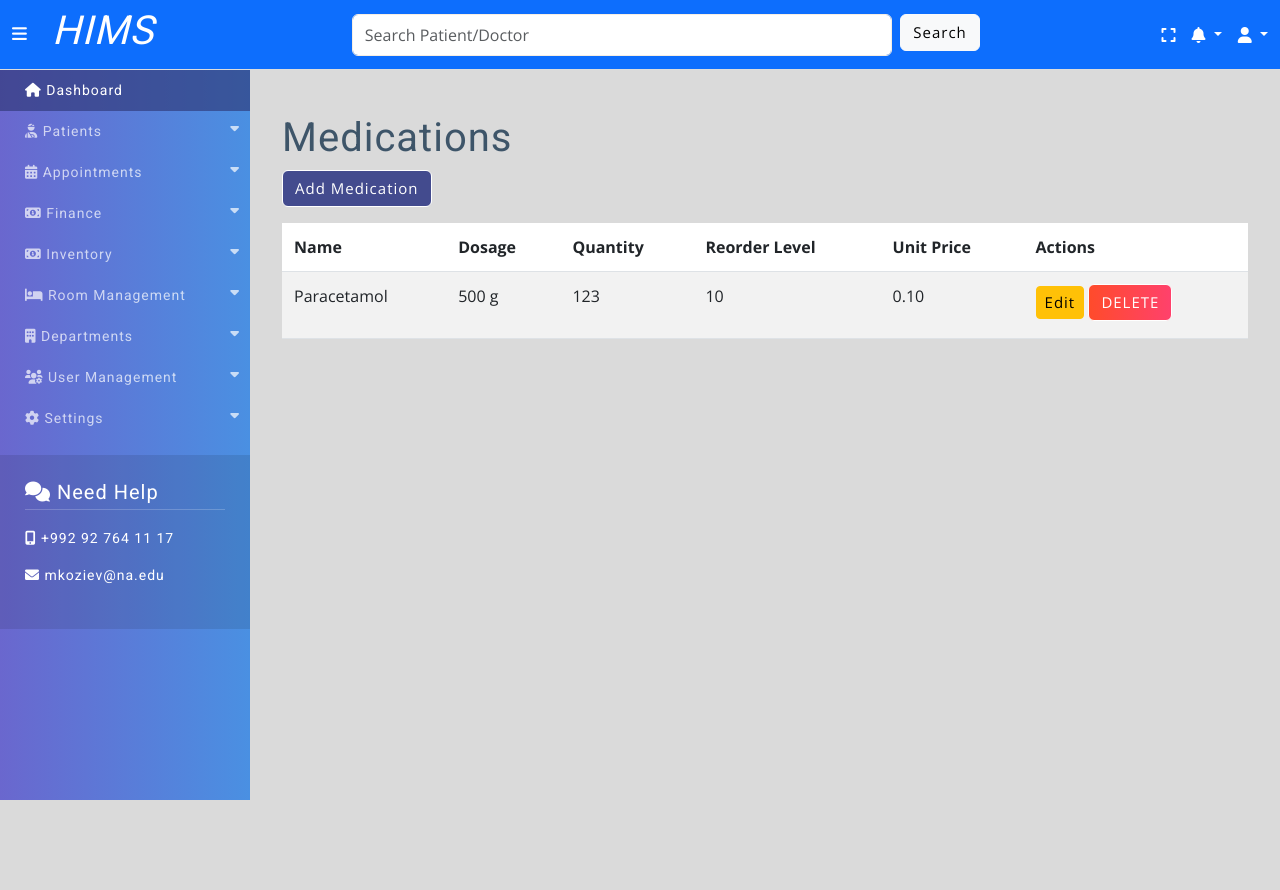
After one commit to irshod/HIMS, a Django app: page /inventory/medications/ in a window 1280 px wide. The commit adds this page. Run offline with Django 5.2, Linux system fonts and the light colour scheme; data comes from the database, SQL or seed files in the repository; some libraries are stand-ins or nearby versions.

Commit message:
Added Inventory App

```diff
--- a/HIMS/urls.py
+++ b/HIMS/urls.py
@@ -8,4 +8,5 @@ urlpatterns = [
     path('patient/', include('patient.urls')),
     path('appointments/', include('appointments.urls')),
     path('finance/', include('finance.urls')),
+    path('inventory/', include('inventory.urls')),
 ]
--- a/inventory/models.py
+++ b/inventory/models.py
@@ -2,18 +2,26 @@ from django.db import models
 
 class Medication(models.Model):
     name = models.CharField(max_length=255)
-    dosage = models.CharField(max_length=100, blank=True, null=True)  # E.g., 500mg
-    price_per_unit = models.DecimalField(max_digits=10, decimal_places=2)
-    stock = models.PositiveIntegerField()
+    dosage = models.CharField(max_length=50, null=True, blank=True)  # E.g., "500mg"
+    quantity = models.PositiveIntegerField(default=0)
+    reorder_level = models.PositiveIntegerField(default=10)  # Low-stock threshold
+    unit_price = models.DecimalField(max_digits=10, decimal_places=2, null=True, blank=True)
 
     def __str__(self):
         return f"{self.name} ({self.dosage})"
 
+    def is_low_stock(self):
+        return self.quantity <= self.reorder_level
+
 
 class Consumable(models.Model):
     name = models.CharField(max_length=255)
-    price_per_unit = models.DecimalField(max_digits=10, decimal_places=2)
-    stock = models.PositiveIntegerField()
+    quantity = models.PositiveIntegerField(default=0)
+    reorder_level = models.PositiveIntegerField(default=10)  # Low-stock threshold
+    unit_price = models.DecimalField(max_digits=10, decimal_places=2, null=True, blank=True)
 
     def __str__(self):
         return self.name
+
+    def is_low_stock(self):
+        return self.quantity <= self.reorder_level
--- /dev/null
+++ b/inventory/templates/inventory/medication_list.html
@@ -0,0 +1,38 @@
+{% extends 'main/base.html' %}
+{% load static %}
+
+{% block content %}
+  <div class="container mt-4">
+    <h1>Medications</h1>
+    <a href="{% url 'medication_add' %}" class="btn btn-primary mb-3">Add Medication</a>
+    <table class="table table-striped">
+      <thead>
+        <tr>
+          <th>Name</th>
+          <th>Dosage</th>
+          <th>Quantity</th>
+          <th>Reorder Level</th>
+          <th>Unit Price</th>
+          <th>Actions</th>
+        </tr>
+      </thead>
+      <tbody>
+        {% for medication in medications %}
+          <tr class="{% if medication.is_low_stock %}table-danger{% endif %}">
+            <td>{{ medication.name }}</td>
+            <td>{{ medication.dosage }}</td>
+            <td>{{ medication.quantity }}</td>
+            <td>{{ medication.reorder_level }}</td>
+            <td>{{ medication.unit_price|default:'-' }}</td>
+            <td>
+              <a href="{% url 'medication_update' medication.id %}" class="btn btn-warning btn-sm">Edit</a>
+
+              <button type="button" class="btn btn-danger btn-delete" data-item-name="{{ medication.name }}" data-url="{% url 'medication_delete' medication.id %}" data-bs-toggle="modal" data-bs-target="#deleteModal"><span class="ti-trash"></span> DELETE</button>
+
+            </td>
+          </tr>
+        {% endfor %}
+      </tbody>
+    </table>
+  </div>
+{% endblock %}
--- a/inventory/urls.py
+++ b/inventory/urls.py
@@ -2,6 +2,16 @@ from django.urls import path
 from . import views
 
 urlpatterns = [
+    # Medication URLs
     path('medications/', views.medication_list, name='medication_list'),
+    path('medications/add/', views.medication_add, name='medication_add'),
+    path('medications/<int:pk>/edit/', views.medication_edit, name='medication_update'),
+    path('medications/<int:pk>/delete/', views.medication_delete, name='medication_delete'),
+
+
+    # Consumable URLs
     path('consumables/', views.consumable_list, name='consumable_list'),
+    path('consumables/add/', views.consumable_add, name='consumable_add'),
+    path('consumables/<int:pk>/edit/', views.consumable_edit, name='consumable_update'),
+    path('consumables/<int:pk>/delete/', views.consumable_delete, name='consumable_delete'),
 ]
--- a/inventory/views.py
+++ b/inventory/views.py
@@ -1,3 +1,81 @@
-from django.shortcuts import render
+from django.shortcuts import render, get_object_or_404, redirect
+from django.contrib.auth.decorators import login_required
+from django.contrib import messages
+from .models import Medication, Consumable
+from .forms import MedicationForm, ConsumableForm
+from django.http import JsonResponse
+# Medication Views
+def medication_list(request):
+    medications = Medication.objects.all()
+    return render(request, 'inventory/medication_list.html', {'medications': medications})
 
-# Create your views here.
+def medication_add(request):
+    if request.method == 'POST':
+        form = MedicationForm(request.POST)
+        if form.is_valid():
+            form.save()
+            messages.success(request, "Medication added successfully!")
+            return redirect('medication_list')
+    else:
+        form = MedicationForm()
+    return render(request, 'inventory/medication_form.html', {'form': form})
+
+def medication_edit(request, pk):
+    medication = get_object_or_404(Medication, pk=pk)
+    if request.method == 'POST':
+        form = MedicationForm(request.POST, instance=medication)
+        if form.is_valid():
+            form.save()
+            messages.success(request, "Medication updated successfully!")
+            return redirect('medication_list')
+    else:
+        form = MedicationForm(instance=medication)
+    return render(request, 'inventory/medication_form.html', {'form': form})
+
+@login_required
+def medication_delete(request, pk):
+    medication = get_object_or_404(Medication, pk=pk)
+    if request.method == 'POST':
+        medication.delete()
+        messages.success(request, f"'{medication.name}' has been deleted.")
+        return redirect('medication_list')
+    return JsonResponse({"status": "error", "message": "Invalid request"}, status=400)
+
+
+
+# Consumable Views
+def consumable_list(request):
+    consumables = Consumable.objects.all()
+    return render(request, 'inventory/consumable_list.html', {'consumables': consumables})
+
+def consumable_add(request):
+    if request.method == 'POST':
+        form = ConsumableForm(request.POST)
+        if form.is_valid():
+            form.save()
+            messages.success(request, "Consumable added successfully!")
+            return redirect('consumable_list')
+    else:
+        form = ConsumableForm()
+    return render(request, 'inventory/consumable_form.html', {'form': form})
+
+def consumable_edit(request, pk):
+    consumable = get_object_or_404(Consumable, pk=pk)
+    if request.method == 'POST':
+        form = ConsumableForm(request.POST, instance=consumable)
+        if form.is_valid():
+            form.save()
+            messages.success(request, "Consumable updated successfully!")
+            return redirect('consumable_list')
+    else:
+        form = ConsumableForm(instance=consumable)
+    return render(request, 'inventory/consumable_form.html', {'form': form})
+
+@login_required
+def consumable_delete(request, pk):
+    consumable = get_object_or_404(Consumable, pk=pk)
+    if request.method == 'POST':
+        consumable.delete()
+        messages.success(request, f"'{consumable.name}' has been deleted.")
+        return redirect('medication_list')
+    return JsonResponse({"status": "error", "message": "Invalid request"}, status=400)
--- a/main/templates/main/base.html
+++ b/main/templates/main/base.html
@@ -5,8 +5,8 @@
     <meta charset="UTF-8" />
     <meta name="viewport" content="width=device-width, initial-scale=1.0" />
     <meta http-equiv="X-UA-Compatible" content="IE=edge" />
-    <meta name="csrf-token" content="{{ csrf_token }}">
-    <meta name="csrfmiddlewaretoken" content="{{ csrf_token }}">
+    <meta name="csrf-token" content="{{ csrf_token }}" />
+    <meta name="csrfmiddlewaretoken" content="{{ csrf_token }}" />
 
     <title>
       {% block title %}
@@ -28,8 +28,7 @@
     <script src="https://cdn.jsdelivr.net/npm/dayjs@1.10.4/plugin/isBetween.js"></script>
 
     <!-- Link to CSS -->
-    <link rel="stylesheet" href="{% static 'css/calendar.css' %}">
-
+    <link rel="stylesheet" href="{% static 'css/calendar.css' %}" />
   </head>
   <body>
     <!-- Pre Loader -->
@@ -55,7 +54,7 @@
       </div>
     </div>
 
-
+    <!-- Delete Confirmation Modal -->
     <!-- Delete Confirmation Modal -->
 <div class="modal fade" id="deleteModal" tabindex="-1" role="dialog" aria-labelledby="deleteModalLabel" aria-hidden="true">
   <div class="modal-dialog" role="document">
@@ -68,7 +67,7 @@
         Are you sure you want to delete <strong id="delete-item-name"></strong>?
       </div>
       <div class="modal-footer">
-            <form method="POST" id="delete-form">
+        <form method="post" id="delete-form">
           {% csrf_token %}
           <button type="submit" class="btn btn-danger">Yes, Delete</button>
           <button type="button" class="btn btn-secondary" data-bs-dismiss="modal">Cancel</button>
@@ -77,7 +76,6 @@
     </div>
   </div>
 </div>
-
 
 
     <!-- Scripts -->
--- a/main/templates/main/sidebar.html
+++ b/main/templates/main/sidebar.html
@@ -60,7 +60,21 @@
         </li>
       </ul>
     </li>
-
+    <!-- Inventory Section -->
+    <li>
+      <a href="#nav-inventory" data-bs-toggle="collapse" aria-expanded="false">
+        <span class="fas fa-money-bill-alt"></span> Inventory
+        <span class="fas fa-caret-down float-end"></span>
+      </a>
+      <ul class="collapse list-unstyled" id="nav-inventory">
+        <li>
+          <a href="{% url 'medication_list' %}"><span class="fas fa-file-invoice"></span>Medication</a>
+        </li>
+        <li>
+          <a href="{% url 'consumable_list' %}"><span class="fas fa-dollar-sign"></span>Consumables</a>
+        </li>
+      </ul>
+    </li>
     <!-- Room Management Section -->
     <li>
       <a href="#nav-rooms" data-bs-toggle="collapse" aria-expanded="false">
--- a/main/templates/main/users/user_list.html
+++ b/main/templates/main/users/user_list.html
@@ -1,7 +1,9 @@
 {% extends 'main/base.html' %}
 {% load static %}
 
-{% block title %} Users | HIMS {% endblock %}
+{% block title %}
+  Users | HIMS
+{% endblock %}
 
 {% block content %}
   <div class="row no-margin-padding">
--- a/main/urls.py
+++ b/main/urls.py
@@ -11,15 +11,15 @@ urlpatterns = [
     path('user_list/', views.list_user, name='user_list'),
     path('user_add/', views.add_user, name='add_user'),
     path('user_edit/<int:user_id>/', views.edit_user, name='edit_user'),
-    path('user_delete/<int:user_id>/', views.delete_user, name='delete_user'),
-    path('user_view/<int:user_id>/', views.view_user, name='view_user'),  # View User URL
+    path('user_delete/<int:pk>/delete/', views.delete_user, name='delete_user'),
+    path('user_view/<int:user_id>/', views.view_user, name='view_user'),
 
     # Role URLs
     path('role_list/', views.list_role, name='role_list'),
     path('role_add/', views.add_role, name='add_role'),
     path('role_edit/<int:role_id>/', views.edit_role, name='edit_role'),
-    path('role_delete/<int:role_id>/', views.delete_role, name='delete_role'),
-    path('role_view/<int:role_id>/', views.view_role, name='view_role'),  # View Role URL
+    path('role_delete/<int:pk>/delete/', views.delete_role, name='delete_role'),
+    path('role_view/<int:role_id>/', views.view_role, name='view_role'),
 
     # Notifications
     path('notifications/', views.notifications_view, name='notifications'),
--- a/static/js/script.js
+++ b/static/js/script.js
@@ -23,10 +23,34 @@
         }
     }
 
+    // Full Screen Button
     const fullscreenToggle = document.getElementById('fullscreenToggle');
     if (fullscreenToggle) {
         fullscreenToggle.addEventListener('click', toggleFullscreen);
     }
+
+
+    // Delete modal
+    document.addEventListener("DOMContentLoaded", () => {
+        const deleteModal = document.getElementById("deleteModal");
+        const deleteForm = document.getElementById("delete-form");
+        const deleteItemName = document.getElementById("delete-item-name");
+
+        // Event listener for showing the modal
+        deleteModal.addEventListener("show.bs.modal", (event) => {
+            const button = event.relatedTarget; // Button that triggered the modal
+            const itemName = button.getAttribute("data-item-name");
+            const deleteUrl = button.getAttribute("data-url");
+
+            // Set the item name and form action
+            deleteItemName.textContent = itemName;
+            deleteForm.setAttribute("action", deleteUrl);
+
+            console.log(`Delete modal triggered for item: ${itemName}, URL: ${deleteUrl}`);
+        });
+    });
+
+
 
 
     // Dual-list box setup
```
Also changed, not shown: inventory/forms.py (+26 -0 lines), inventory/templates/inventory/consumable_form.html (added, +13 -0 lines), inventory/templates/inventory/consumable_list.html (added, +36 -0 lines), inventory/templates/inventory/medication_form.html (added, +13 -0 lines), main/views.py (+14 -11 lines), db.sqlite3, inventory/migrations/0002_remove_consumable_price_per_unit_and_more.py (added). Lines whose indentation alone changed are shown as unchanged.
